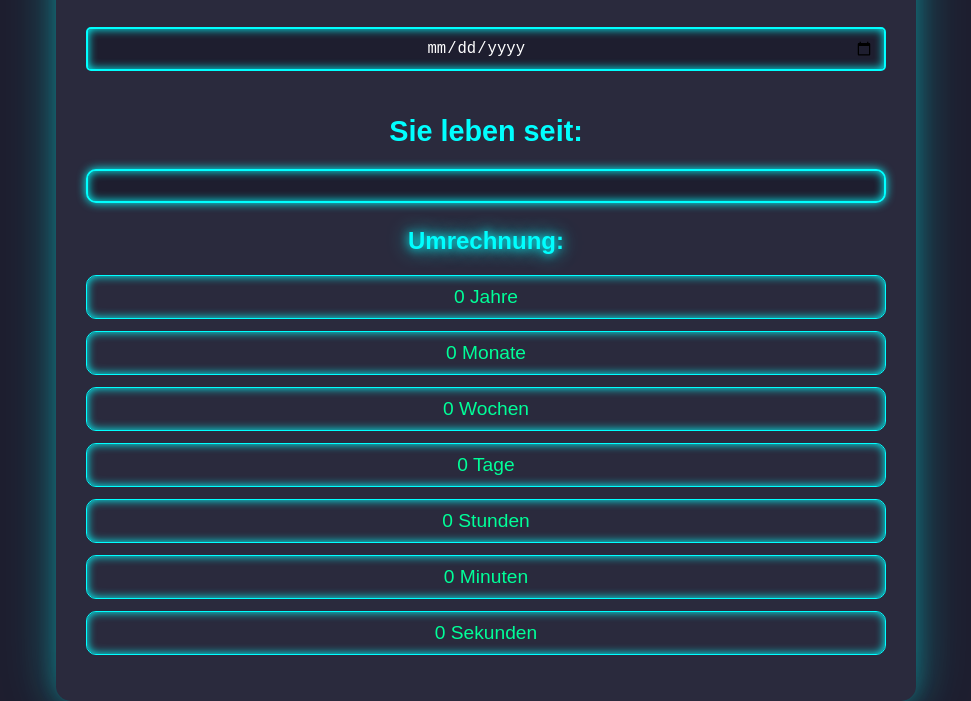
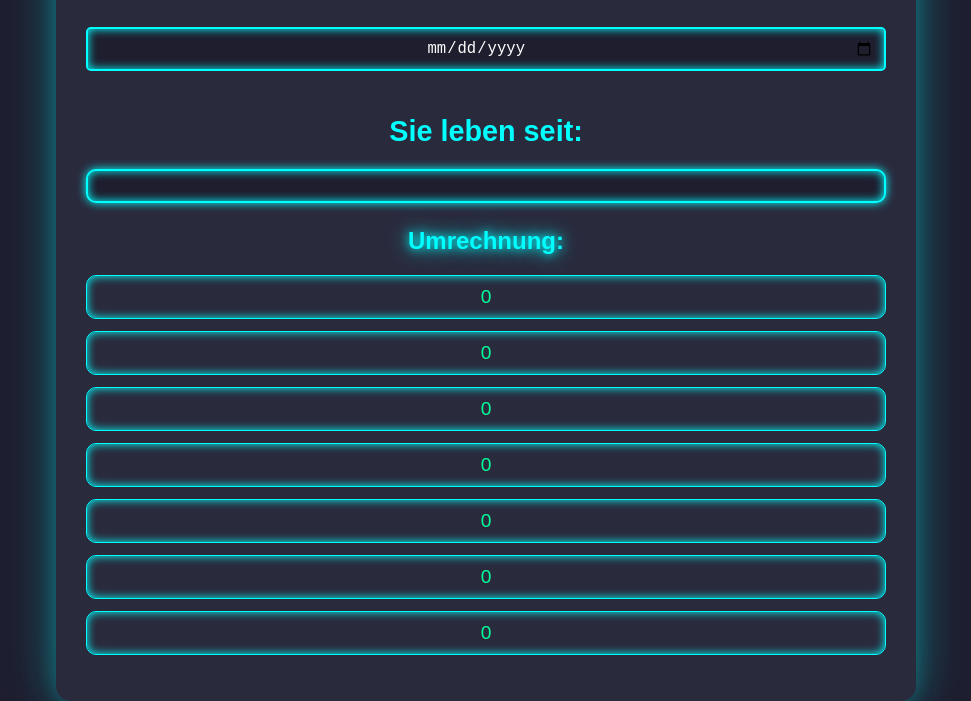
Before and after one commit to Fadaflo/Real-Age, a plain HTML site: page index.html in a window 1280 px wide. Shown: the part 172-873 px from the top of the page, without its empty margins (154-1125 px from the left). Drawn offline with Linux system fonts and the light colour scheme.

Commit message:
Update index.html

```diff
--- a/index.html
+++ b/index.html
@@ -20,13 +20,13 @@
         <div id="convertedTime">
             <h3>Umrechnung:</h3>
             <ul>
-                <li><span id="totalYears">0</span> Jahre</li>
-                <li><span id="totalMonths">0</span> Monate</li>
-                <li><span id="totalWeeks">0</span> Wochen</li>
-                <li><span id="totalDays">0</span> Tage</li>
-                <li><span id="totalHours">0</span> Stunden</li>
-                <li><span id="totalMinutes">0</span> Minuten</li>
-                <li><span id="totalSeconds">0</span> Sekunden</li>
+                <li><span id="totalYears">0</span> </li>
+                <li><span id="totalMonths">0</span> </li>
+                <li><span id="totalWeeks">0</span> </li>
+                <li><span id="totalDays">0</span> </li>
+                <li><span id="totalHours">0</span> </li>
+                <li><span id="totalMinutes">0</span> </li>
+                <li><span id="totalSeconds">0</span> </li>
             </ul>
         </div>
     </div>
```
